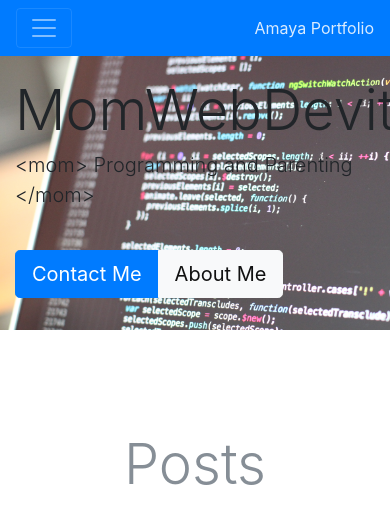
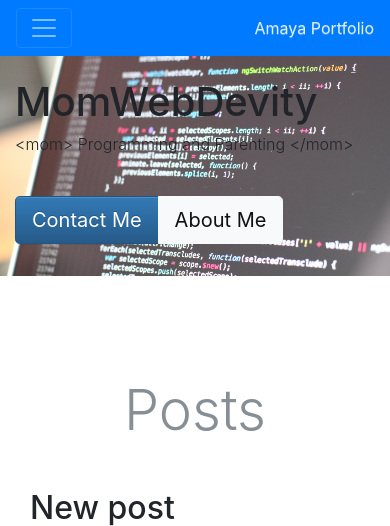
Before and after one commit to amaya91/Django-projects, a Django app: page /post/new/ in a window 390 px wide; the page is wider, and only the part inside the window is pictured. Shown: the top 526 px of that part. Run offline with Django 3.2, Linux system fonts and the light colour scheme; some libraries are stand-ins or nearby versions.

Commit message:
admin changes

```diff
--- a/blog/templates/blog/base.html
+++ b/blog/templates/blog/base.html
@@ -7,6 +7,7 @@
         <meta charset="utf-8">
         <meta name="viewport" content="width=device-width, initial-scale=1,  maximum-scale=1, user-scalable=no, shrink-to-fit=no">
         <link rel="stylesheet" href="https://maxcdn.bootstrapcdn.com/bootstrap/4.0.0-beta/css/bootstrap.min.css" integrity="sha384-/Y6pD6FV/Vv2HJnA6t+vslU6fwYXjCFtcEpHbNJ0lyAFsXTsjBbfaDjzALeQsN6M" crossorigin="anonymous">
+        <link rel="stylesheet" href="//maxcdn.bootstrap.cdn.com/bootstrap/3.2.0/css/bootstrap-theme.min.css">
         <!-- <link rel="stylesheet" href="{% static 'css/blog.css' %}"> -->
         <style>
             .navbar .navbar-brand {
@@ -24,8 +25,8 @@
             }
 
             @media screen and (max-width: 768px) {
-                h1{
-                    font-size:14px;
+                .lead{
+                    font-size: 16px;
                 }
             }
 
@@ -57,8 +58,8 @@
         <div class="jumbotron jumbotron-fluid ">
             <div class="container pt-5 text-sm-center">
                 <div class="">
-                    <h1 class="display-2 d-none d-md-block">MomWebDevity</h1>
-                    <h1 class="display-4 d-md-none">MomWebDevity</h1>
+                    <h1 class="display-2 d-none d-md-block ">MomWebDevity</h1>
+                    <h1 class="d-md-none">MomWebDevity</h1>
                     <p class="lead">&lt;mom&gt; Programming and Parenting &lt;/mom&gt;</p>
                 </div>
                 <div class="btn-group mt-4" role="group" aria-label="Callout buttons">
```
